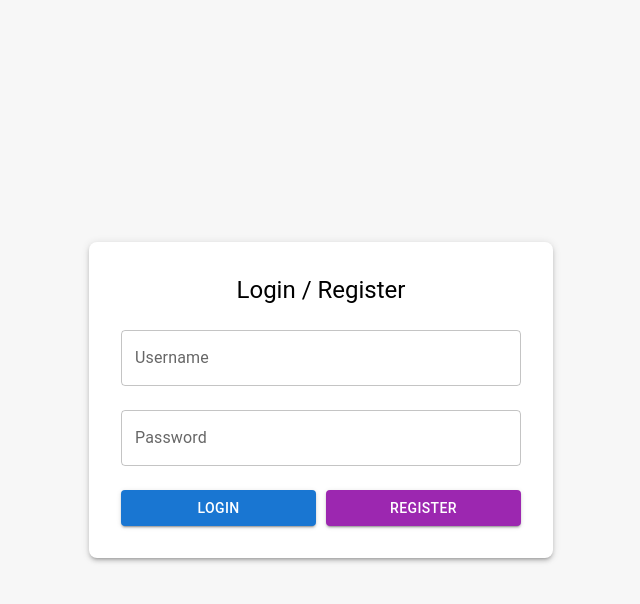
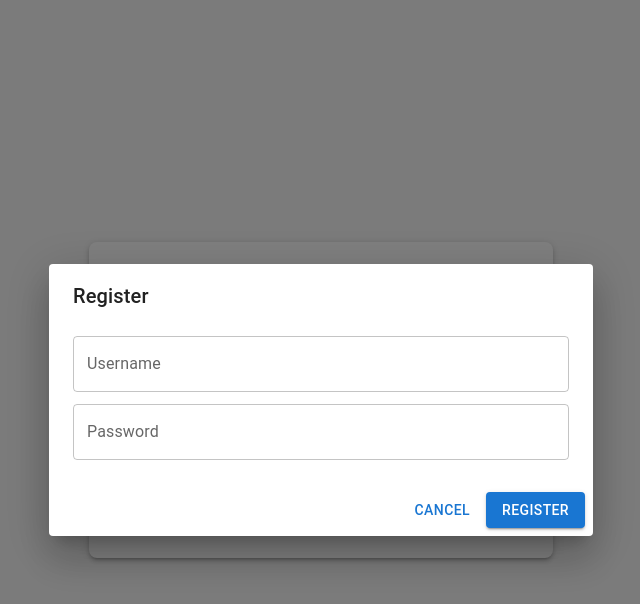
Before and after one commit to soniajethwani/CS-4750-Project, a React (Create React App) app: page / in a window 1280 px wide. Both pictures are taken after a click on the button "REGISTER". Shown: the top 604 px of the page, without its empty margins (319-959 px from the left). Built offline with nearby package versions, Linux system fonts and the light colour scheme; no server answers.

Commit message:
fixed register to modal

```diff
--- a/src/pages/Feed.js
+++ b/src/pages/Feed.js
@@ -4,6 +4,7 @@ import { Box, Typography, Card, CardContent } from '@mui/material';
 
 export default function Feed() {
   const [posts, setPosts] = useState([]);
+  const token = localStorage.getItem("token");
 
   useEffect(() => {
     const loadFeed = async () => {
--- a/src/pages/Login.js
+++ b/src/pages/Login.js
@@ -1,29 +1,50 @@
 import React, { useState } from "react";
 import axios from "axios";
-import { TextField, Button, Box, Typography } from "@mui/material";
+import {
+  TextField,
+  Button,
+  Box,
+  Typography,
+  Dialog,
+  DialogTitle,
+  DialogContent,
+  DialogActions
+} from "@mui/material";
 import { useNavigate } from "react-router-dom";
 
 function Login() {
   const [username, setUsername] = useState("");
   const [password, setPassword] = useState("");
+  const [openRegisterModal, setOpenRegisterModal] = useState(false);
+  const [registerUsername, setRegisterUsername] = useState("");
+  const [registerPassword, setRegisterPassword] = useState("");
+
   const navigate = useNavigate();
+
+  const handleLogin = async () => {
+    try {
+      const res = await axios.post("http://localhost:4000/login", {
+        username,
+        password
+      });
+      localStorage.setItem("token", res.data.token);
+      navigate("/feed");
+    } catch (err) {
+      alert("Login failed: Username or password not registered.");
+    }
+  };
 
   const handleRegister = async () => {
     try {
-      await axios.post("http://localhost:4000/register", { username, password });
+      await axios.post("http://localhost:4000/register", {
+        username: registerUsername,
+        password: registerPassword
+      });
       alert("Registered successfully!");
-    } catch (err) {
-      alert(err.response?.data?.error || "Registration failed");
-    }
-  };
-
-  const handleLogin = async () => {
-    try {
-      const res = await axios.post("http://localhost:4000/login", { username, password });
-      localStorage.setItem("token", res.data.token);
+      setOpenRegisterModal(false);
       navigate("/feed");
     } catch (err) {
-      alert("Login failed");
+      alert(err.response?.data?.error || "Registration failed.");
     }
   };
 
@@ -45,13 +66,14 @@ function Login() {
         textAlign="center"
       >
         <Typography variant="h5" gutterBottom>
-          Login / Register
+          Login
         </Typography>
         <TextField
           label="Username"
           variant="outlined"
           fullWidth
           margin="normal"
+          value={username}
           onChange={(e) => setUsername(e.target.value)}
         />
         <TextField
@@ -60,6 +82,7 @@ function Login() {
           variant="outlined"
           fullWidth
           margin="normal"
+          value={password}
           onChange={(e) => setPassword(e.target.value)}
         />
         <Box display="flex" justifyContent="space-between" mt={2}>
@@ -75,13 +98,41 @@ function Login() {
           <Button
             variant="contained"
             color="secondary"
-            onClick={handleRegister}
+            onClick={() => setOpenRegisterModal(true)}
             fullWidth
           >
             Register
           </Button>
         </Box>
       </Box>
+
+      {/* Register Modal */}
+      <Dialog open={openRegisterModal} onClose={() => setOpenRegisterModal(false)}>
+        <DialogTitle>Register</DialogTitle>
+        <DialogContent>
+          <TextField
+            label="Username"
+            fullWidth
+            margin="dense"
+            value={registerUsername}
+            onChange={(e) => setRegisterUsername(e.target.value)}
+          />
+          <TextField
+            label="Password"
+            type="password"
+            fullWidth
+            margin="dense"
+            value={registerPassword}
+            onChange={(e) => setRegisterPassword(e.target.value)}
+          />
+        </DialogContent>
+        <DialogActions>
+          <Button onClick={() => setOpenRegisterModal(false)}>Cancel</Button>
+          <Button onClick={handleRegister} variant="contained" color="primary">
+            Register
+          </Button>
+        </DialogActions>
+      </Dialog>
     </Box>
   );
 }
```
